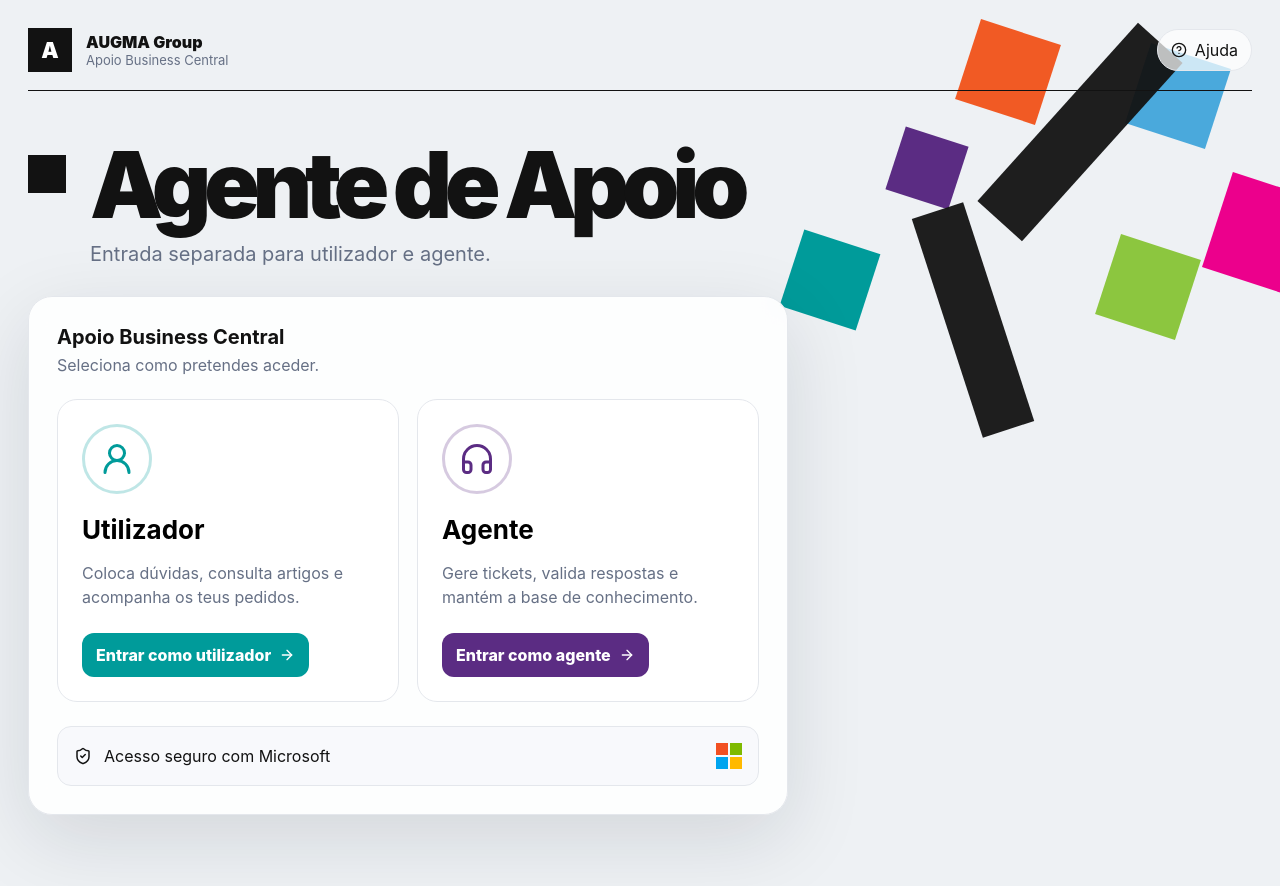
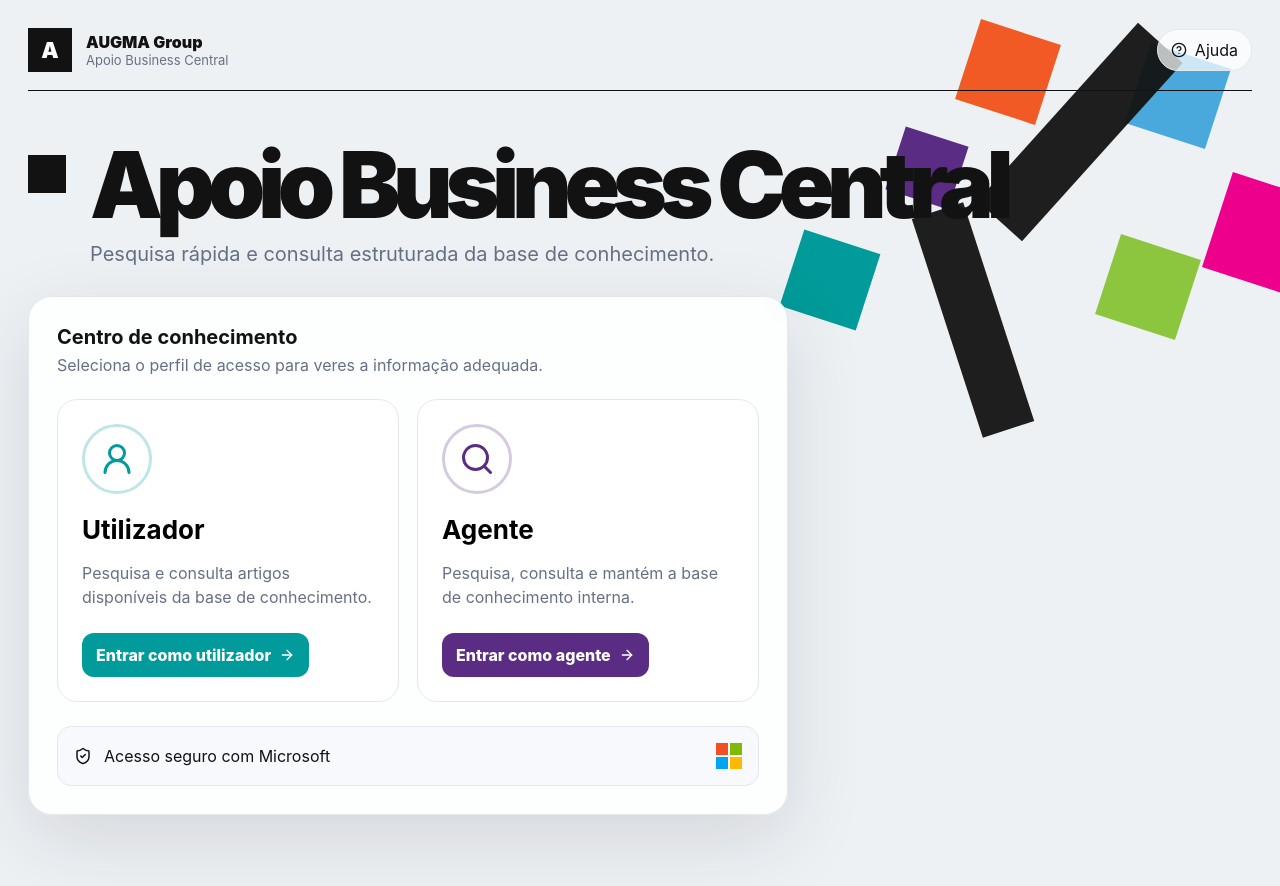
Before and after one commit to bernardomaraujo-tech/helpBC, a React (Vite) app: page / in a window 1280 px wide. Shown: the top 886 px of the page. Built offline with nearby package versions, Linux system fonts and the light colour scheme.

Commit message:
Update EntryPage.tsx

```diff
--- a/src/pages/EntryPage.tsx
+++ b/src/pages/EntryPage.tsx
@@ -1,4 +1,4 @@
-import { Headphones, ShieldCheck, UserRound } from 'lucide-react';
+import { Search, ShieldCheck, UserRound } from 'lucide-react';
 import { EntryCard } from '../components/EntryCard';
 import type { Role } from '../types';
 
@@ -12,16 +12,16 @@
       <section className="hero">
         <div className="square-bullet" />
         <div>
-          <h1>Agente de Apoio</h1>
-          <p>Entrada separada para utilizador e agente.</p>
+          <h1>Apoio Business Central</h1>
+          <p>Pesquisa rápida e consulta estruturada da base de conhecimento.</p>
         </div>
       </section>
 
       <section className="entry-panel">
         <div className="panel-header">
           <div>
-            <h2>Apoio Business Central</h2>
-            <p>Seleciona como pretendes aceder.</p>
+            <h2>Centro de conhecimento</h2>
+            <p>Seleciona o perfil de acesso para veres a informação adequada.</p>
           </div>
         </div>
 
@@ -30,14 +30,14 @@
             title="Utilizador"
             tone="user"
             icon={UserRound}
-            description="Coloca dúvidas, consulta artigos e acompanha os teus pedidos."
+            description="Pesquisa e consulta artigos disponíveis da base de conhecimento."
             onClick={() => onSelectRole('user')}
           />
           <EntryCard
             title="Agente"
             tone="agent"
-            icon={Headphones}
-            description="Gere tickets, valida respostas e mantém a base de conhecimento."
+            icon={Search}
+            description="Pesquisa, consulta e mantém a base de conhecimento interna."
             onClick={() => onSelectRole('agent')}
           />
         </div>
```
